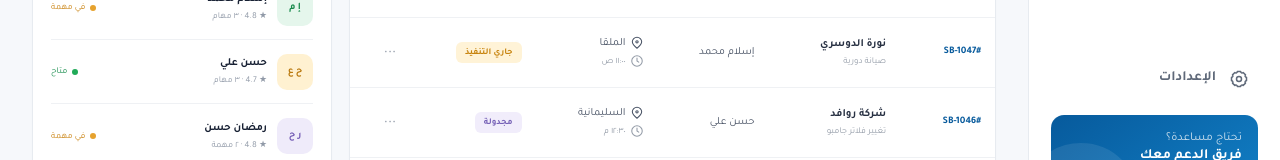
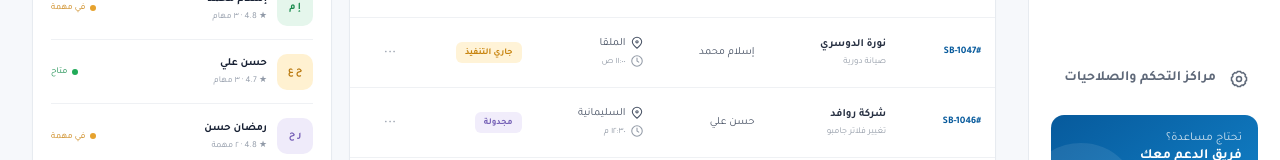
Before and after one commit to mdardash-star/sabeel-system, a Next.js app in the folder apps/admin/: page / in a window 1280 px wide. Shown: the part 563-723 px from the top of the page. Built offline with nearby package versions, Linux system fonts and the light colour scheme; sample sign-in values are in the browser's storage.

Commit message:
feat(admin): link role-based control centers

```diff
--- a/apps/admin/app/page.tsx
+++ b/apps/admin/app/page.tsx
@@ -90,7 +90,7 @@ export default function Dashboard() {
           ))}
         </nav>
         <div className="sidebar-bottom">
-          <a className="nav-item" href="#"><Icon name="settings" /><span>الإعدادات</span></a>
+          <a className="nav-item" href="/portals"><Icon name="settings" /><span>مراكز التحكم والصلاحيات</span></a>
           <div className="support-card"><span>تحتاج مساعدة؟</span><strong>فريق الدعم معك</strong><button>تواصل معنا</button></div>
         </div>
       </aside>
```
